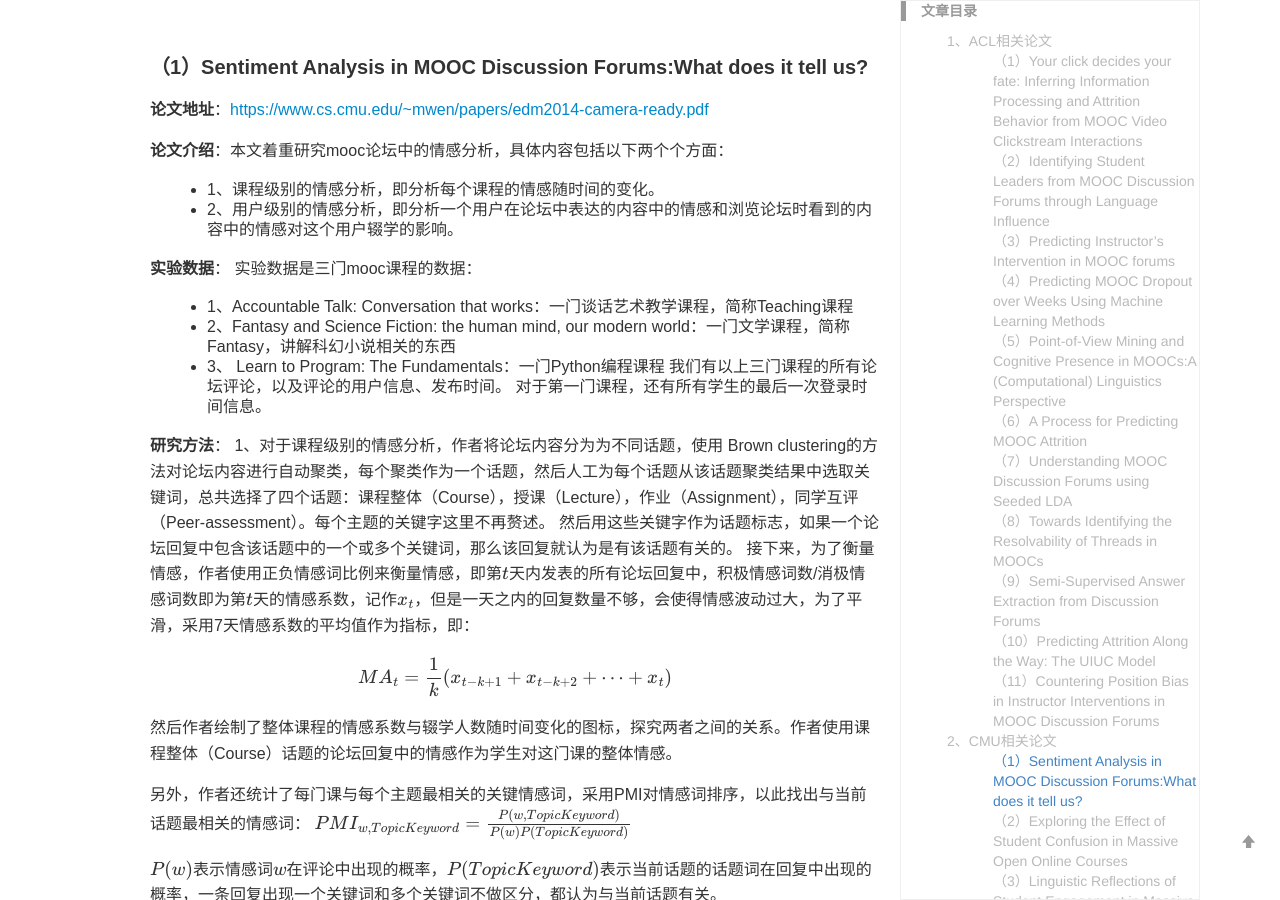
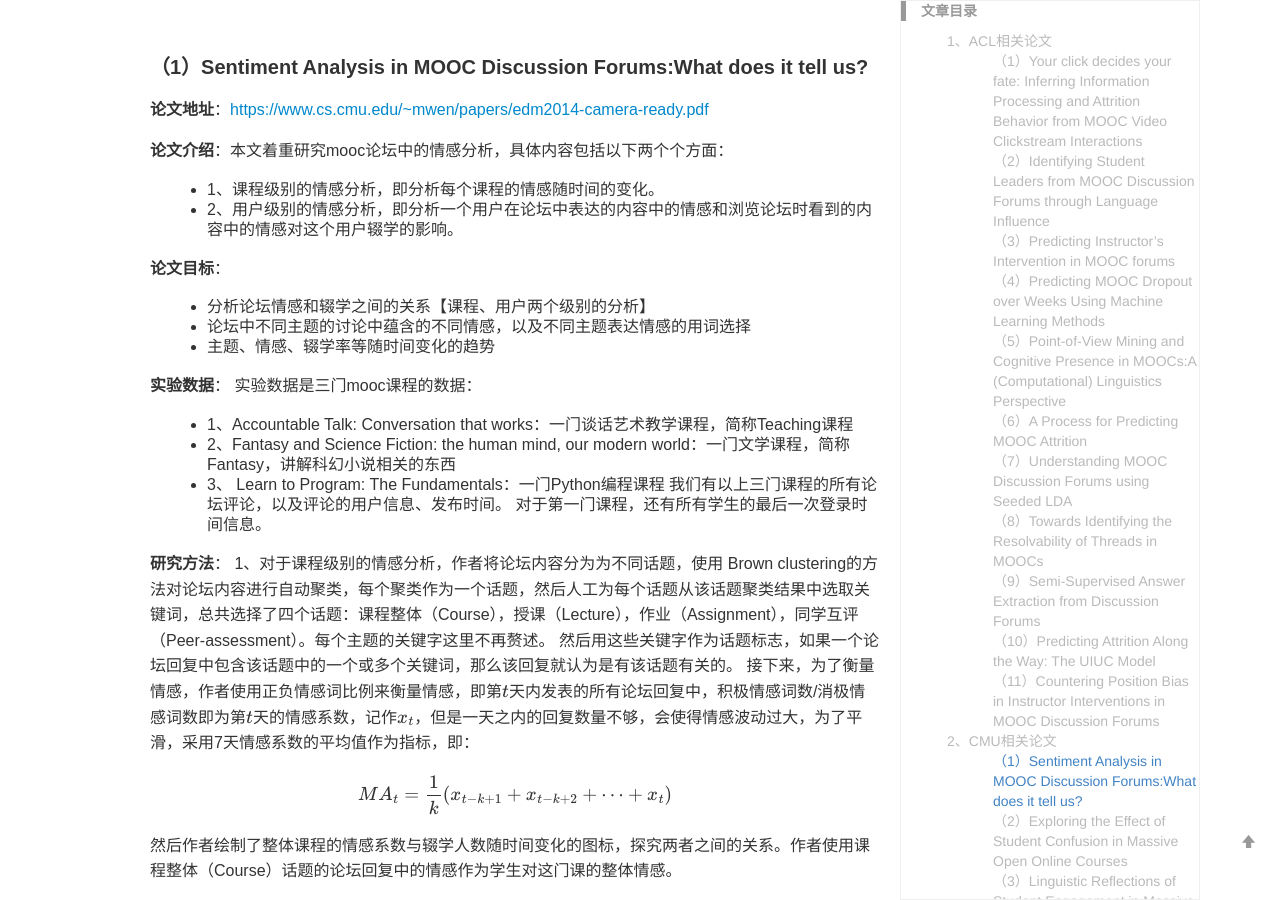
Before and after one commit to yuanmingchen/yuanmingchen.github.io, a Jekyll site: the page built from _posts/2019-04-19-online course nlp paper survey 2.md, in a window 1280 px wide and 900 px high, scrolled down 2879 px. Built offline with Jekyll 4.4.1, drawn with Linux system fonts in a browser that asks for light colours; formulas are drawn with MathJax 3; comment, search, counter and statistics services are not loaded.

Commit message:
Updates _posts/2019-04-19-online course nlp paper survey 2.md
Auto commit by GitBook Editor

```diff
--- a/_posts/2019-04-19-online course nlp paper survey 2.md
+++ b/_posts/2019-04-19-online course nlp paper survey 2.md
@@ -100,6 +100,11 @@ Proceedings of the 5th Workshop on Natural Language Processing Techniques for Ed
 - 1、课程级别的情感分析，即分析每个课程的情感随时间的变化。
 - 2、用户级别的情感分析，即分析一个用户在论坛中表达的内容中的情感和浏览论坛时看到的内容中的情感对这个用户辍学的影响。
 
+**论文目标**：
+- 分析论坛情感和辍学之间的关系【课程、用户两个级别的分析】
+- 论坛中不同主题的讨论中蕴含的不同情感，以及不同主题表达情感的用词选择
+- 主题、情感、辍学率等随时间变化的趋势
+
 **实验数据**：
 实验数据是三门mooc课程的数据：
 - 1、Accountable Talk: Conversation that works：一门谈话艺术教学课程，简称Teaching课程
```
